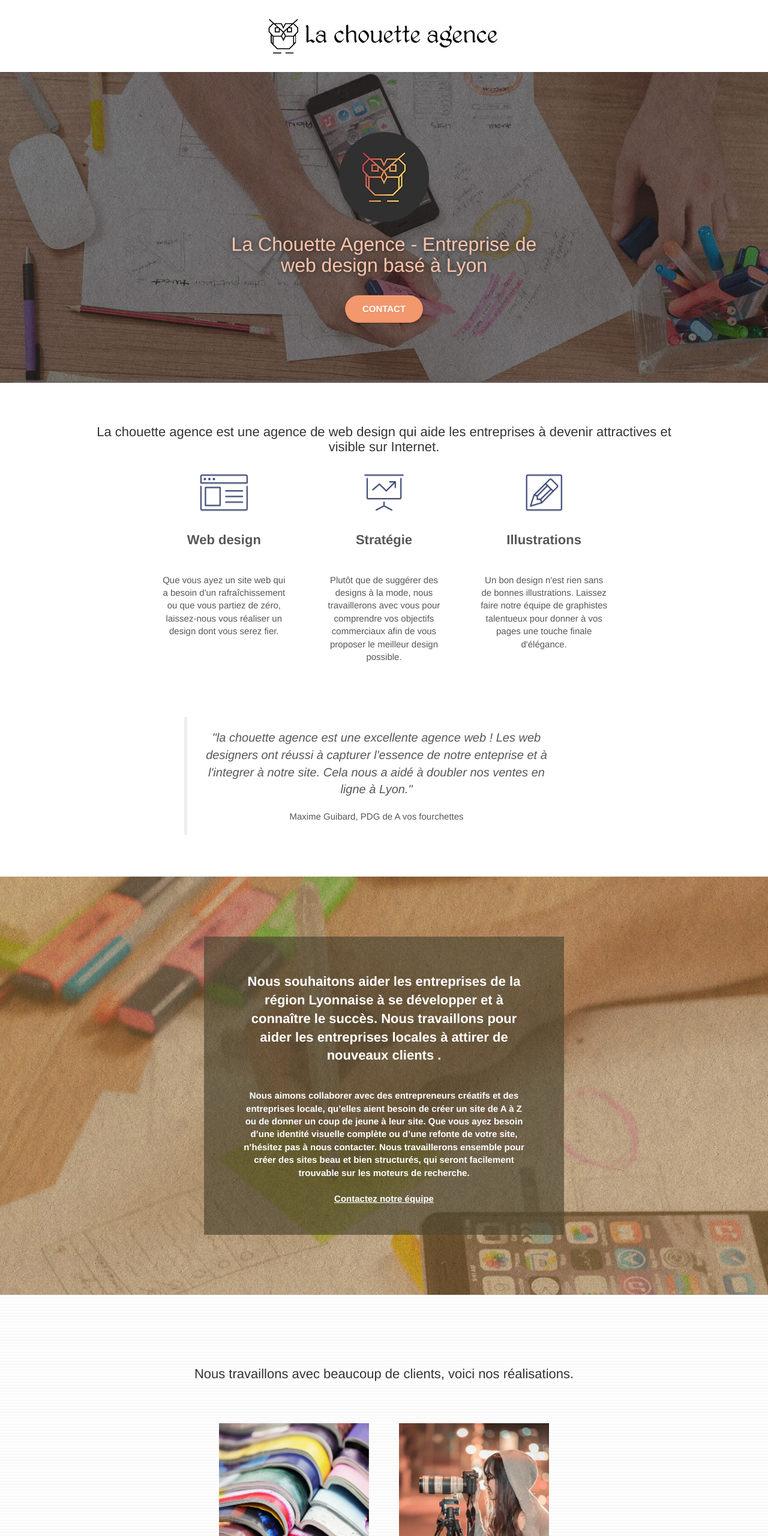
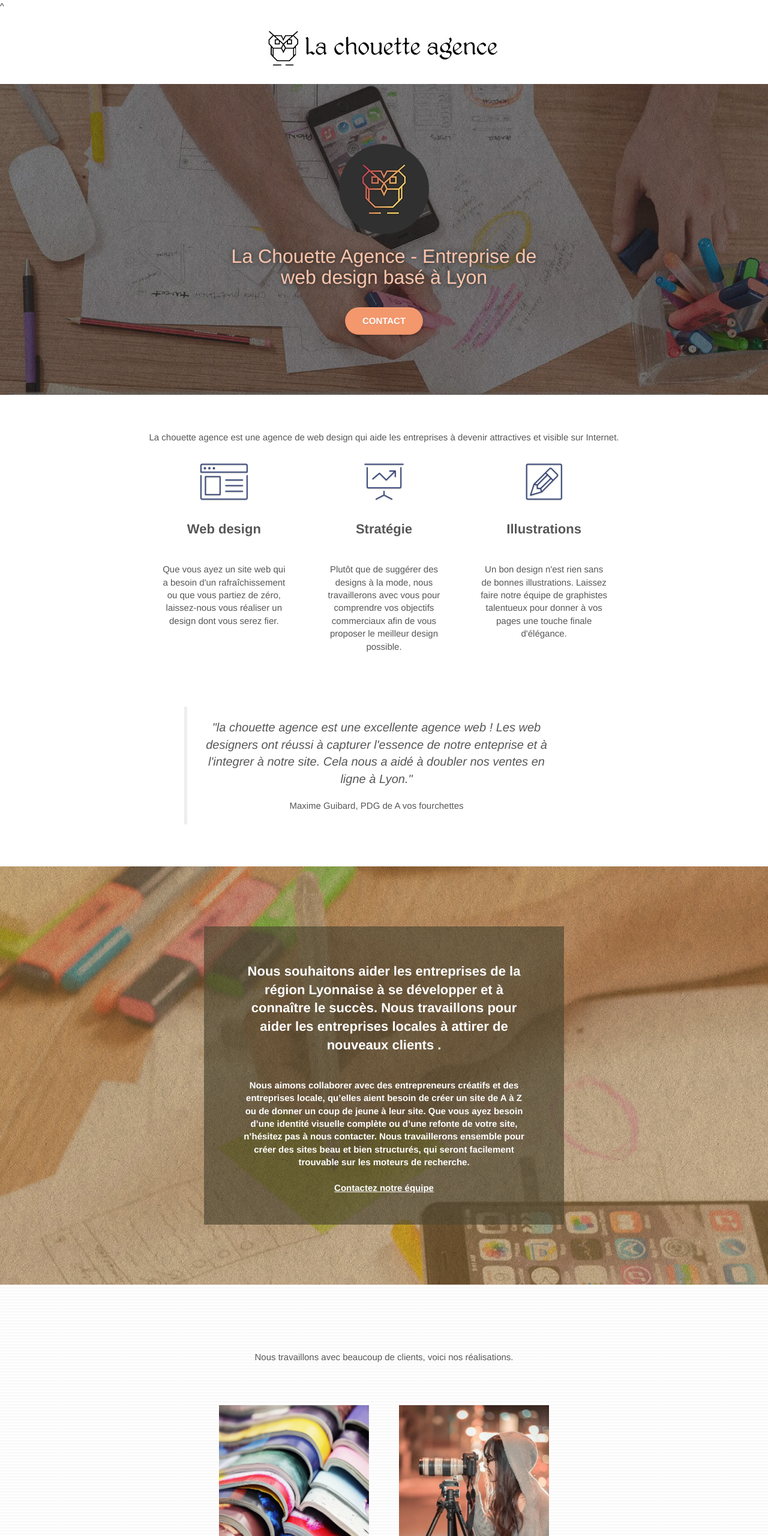
Before and after one commit to coaxoda/MammarFathi_4_19022021, a plain HTML site: page index.html in a window 1280 px wide. Shown: the top 2560 px of the page at 60% size. Drawn offline with nearby package versions, Linux system fonts and the light colour scheme.

Commit message:
Fix erreur W3C

```diff
--- a/index.html
+++ b/index.html
@@ -10,7 +10,7 @@
 	<link rel="stylesheet" type="text/css" href="style.css">
 	<link rel="stylesheet" type="text/css" href="./css/font-awesome.css">
 	<link rel="stylesheet" type="text/css" href="./css/et-line.css">
-	<script src="https://code.jquery.com/jquery-3.6.0.min.js"integrity="sha256-/xUj+3OJU5yExlq6GSYGSHk7tPXikynS7ogEvDej/m4="crossorigin="anonymous"></script>
+	<script src="https://code.jquery.com/jquery-3.6.0.min.js" integrity="sha256-/xUj+3OJU5yExlq6GSYGSHk7tPXikynS7ogEvDej/m4=" crossorigin="anonymous"></script>
 	<script src="./js/jquery-2.1.0.js" defer></script>
 	<script src="./js/bootstrap.js" defer></script>
 	<script src="./js/blocs.js" async></script>
@@ -20,11 +20,9 @@
 </head>
 
 <!-- BODY CONTAINER START -->
-<body>
+<body>^
+	<!-- HEADER CONTAINER START -->
 	<header>
-		<!-- HEADER CONTAINER START -->
-		<div class="page-container">
-
 		<!-- HEADER BRAND LOGO START -->
 		<div class="bloc bgc-white l-bloc " id="bloc-0">
 			<div class="container bloc-sm">
@@ -54,7 +52,7 @@
 				</div>
 			</div>
 		</div>
-		<!-- PRESENTATION CONTAINER END-->
+	<!-- PRESENTATION CONTAINER END-->
 	</header>
 	<!-- HEADER CONTAINER END -->
 
@@ -67,7 +65,7 @@
 				<div class="container bloc-md">
 					<div class="row">
 						<div class="col-sm-12 text-center">
-							<h1>La chouette agence est une agence de web design qui aide les entreprises à devenir attractives et visible sur Internet.</h1>
+							<h2 class="intro">La chouette agence est une agence de web design qui aide les entreprises à devenir attractives et visible sur Internet.</h2>
 						</div>
 					</div>
 					<div class="row voffset-lg med-width-whitespace">
@@ -107,7 +105,7 @@
 		<!-- MAIN SERVICES END -->
 
 		<!-- WHAT WE DOO CONTAINER START -->
-		</section>
+		<section>
 			<div class="bloc tc-white bgc-atomic-tangerine bg-presentation d-bloc bloc-bg-texture texture-paper b-parallax" id="bloc-3-what-i-do">
 				<div class="container bloc-lg">
 					<div class="row tight-width-whitespace black-background">
@@ -122,7 +120,7 @@
 					</div>
 				</div>
 			</div>
-		<section>
+		</section>
 		<!-- WHAT WE DOO CONTAINER END  -->
 
 		<!-- POTFOLIO SECTION START -->
@@ -131,7 +129,7 @@
 				<div class="container bloc-lg">
 					<div class="row">
 						<div class="col-sm-12 text-center">
-							<h1>Nous travaillons avec beaucoup de clients, voici nos réalisations.</h1>
+							<h2 class="intro">Nous travaillons avec beaucoup de clients, voici nos réalisations.</h2>
 						</div>
 					</div>
 					<div class="row tight-width-whitespace portfolio-row">
@@ -199,7 +197,7 @@
 								</form>
 								<form class="formItems">
 									<label for="message">Brief de votre projet (Ajoutez autant de détails que nécessaire)</label>
-										<textarea id="message" type="text" placeholder="Décrivez votre projet" aria-invalid="false"></textarea>
+										<textarea id="message" placeholder="Décrivez votre projet" aria-invalid="false"></textarea>
 								</form>
 							</div>
 						</div>
@@ -253,6 +251,7 @@
 					</div>
 				</div>
 			</div>
+		</div>
 	</footer>
 	<!-- FOOTER END -->
 
```
